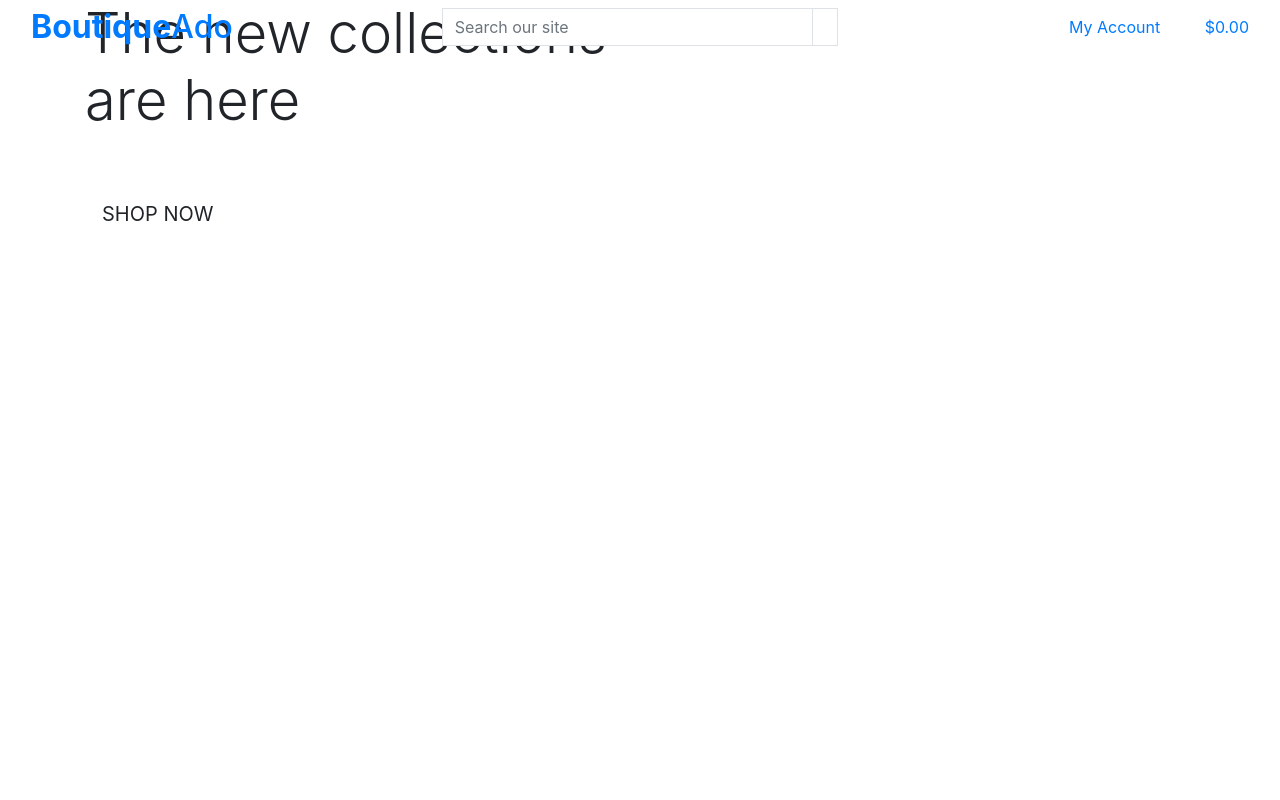
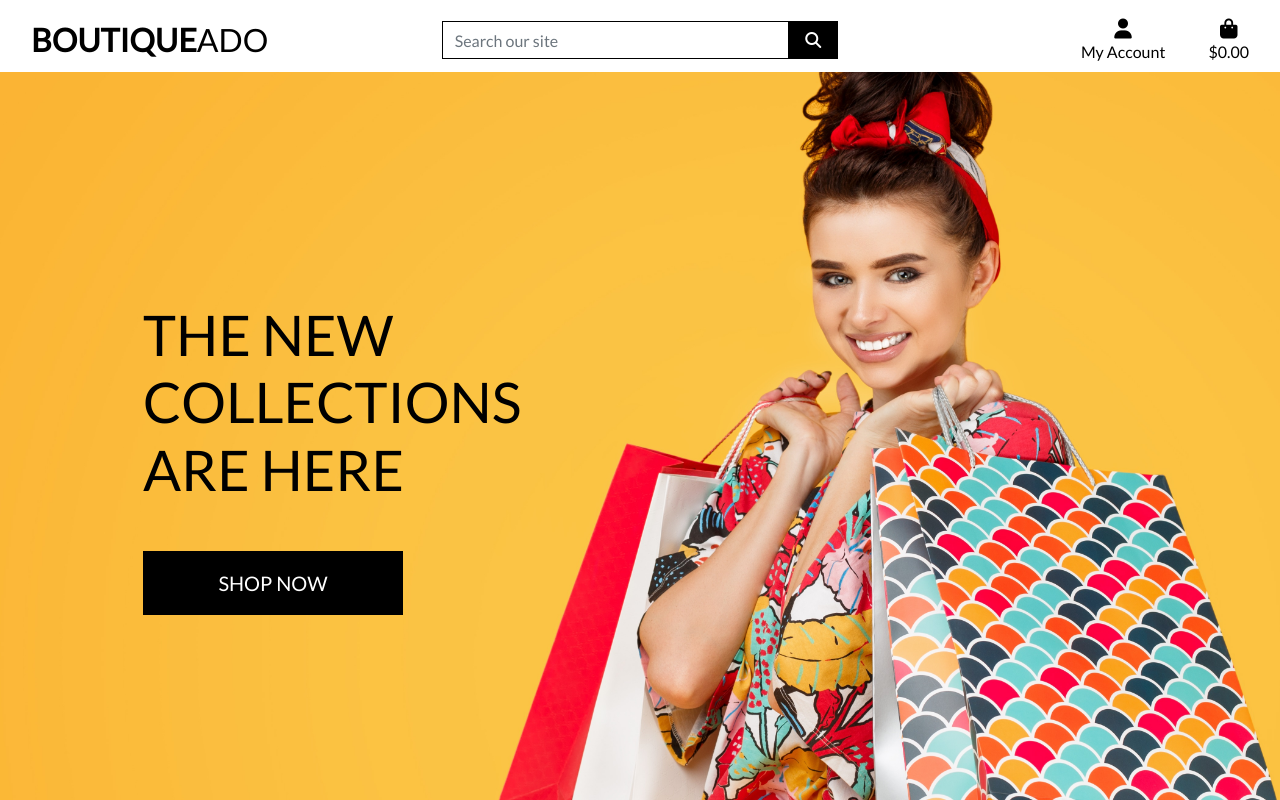
Before and after one commit to antoniog675/boutique-ado, a Django app: page / in a window 1280 px wide. Run offline with Django 3.2, Linux system fonts and the light colour scheme; some libraries are stand-ins or nearby versions.

Commit message:
Added nav bar, hero image to index.html

```diff
--- a/boutique_ado/settings.py
+++ b/boutique_ado/settings.py
@@ -105,7 +105,7 @@ WSGI_APPLICATION = 'boutique_ado.wsgi.application'
 DATABASES = {
     'default': {
         'ENGINE': 'django.db.backends.sqlite3',
-        'NAME': os.path.join(BASE_DIR / 'db.sqlite3'),
+        'NAME': os.path.join(BASE_DIR, 'db.sqlite3'),
     }
 }
 
@@ -147,6 +147,10 @@ USE_TZ = True
 # https://docs.djangoproject.com/en/3.2/howto/static-files/
 
 STATIC_URL = '/static/'
+STATICFILES_DIRS = (os.path.join(BASE_DIR, 'static'),)
+
+MEDIA_URL = '/media/'
+MEDIA_ROOT = os.path.join(BASE_DIR, 'media')
 
 # Default primary key field type
 # https://docs.djangoproject.com/en/3.2/ref/settings/#default-auto-field
--- a/boutique_ado/urls.py
+++ b/boutique_ado/urls.py
@@ -15,9 +15,11 @@ Including another URLconf
 """
 from django.contrib import admin
 from django.urls import path, include
+from django.conf import settings
+from django.conf.urls.static import static
 
 urlpatterns = [
     path('admin/', admin.site.urls),
     path('accounts/', include('allauth.urls')),
     path('', include('home.urls')),
-]
+] + static(settings.MEDIA_URL, document_root=settings.MEDIA_ROOT)
--- a/home/templates/home/index.html
+++ b/home/templates/home/index.html
@@ -11,6 +11,7 @@
 {% endblock %}
 
 {% block content %}
+
 <div class="container h-100">
     <div class="row h-100">
         <div class="col-7 col-md-6 my-auto">
--- /dev/null
+++ b/static/css/base.css
@@ -0,0 +1,81 @@
+html {
+    height: 100%;
+}
+
+body {
+    background: url('/media/homepage_background_cropped.jpg') no-repeat center center fixed;
+    background-size: cover;
+    height: calc(100vh - 164px);
+    color: #555;
+    font-family: 'Lato';
+}
+
+/* from Bulma */
+.icon {
+    align-items: center;
+    display: inline-flex;
+    justify-content: center;
+    height: 1.5rem;
+    width: 1.5rem;
+}
+
+.logo-font {
+    text-transform: uppercase;
+}
+
+.main-logo-link {
+    width: fit-content;
+}
+
+.shop-now-button {
+    background: black;
+    color: white;
+    min-width: 260px;
+}
+
+.btn-black {
+    background: black;
+    color: white;
+}
+
+.shop-now-button:hover,
+.shop-now-button:active,
+.shop-now-button:focus,
+.btn-black:hover,
+.btn-black:active,
+.btn-black:focus {
+    background: #222;
+    color: white;
+}
+
+.text-black {
+    color: #000 !important;
+}
+
+.border-black {
+    border: 1px solid black !important;
+}
+
+/* -------------------------------- Media Queries */
+
+/* Slightly larger container on xl screens */
+@media (min-width: 1200px) {
+  .container {
+    max-width: 80%;
+  }
+}
+
+/* fixed top navbar only on medium and up */
+@media (min-width: 992px) {
+    .fixed-top-desktop-only {
+        position: fixed;
+        top: 0;
+        right: 0;
+        left: 0;
+        z-index: 1030;
+    }
+
+    .header-container {
+        padding-top: 164px;
+    }
+}
--- a/templates/base.html
+++ b/templates/base.html
@@ -14,6 +14,8 @@
 
     {% block corecss %}
         <link rel="stylesheet" href="https://cdn.jsdelivr.net/npm/bootstrap@4.6.2/dist/css/bootstrap.min.css" integrity="sha384-xOolHFLEh07PJGoPkLv1IbcEPTNtaed2xpHsD9ESMhqIYd0nLMwNLD69Npy4HI+N" crossorigin="anonymous">
+        <link rel="stylesheet" href="https://fonts.googleapis.com/css2?family=Lato&display=swap">
+        <link rel="stylesheet" href="{% static 'css/base.css' %}" >
     {% endblock %}
 
     {% block extra_css %}
@@ -23,6 +25,7 @@
         <script src="https://cdn.jsdelivr.net/npm/jquery@3.5.1/dist/jquery.min.js" integrity="sha256-9/aliU8dGd2tb6OSsuzixeV4y/faTqgFtohetphbbj0=" crossorigin="anonymous"></script>
         <script src="https://cdn.jsdelivr.net/npm/popper.js@1.16.1/dist/umd/popper.min.js" integrity="sha384-9/reFTGAW83EW2RDu2S0VKaIzap3H66lZH81PoYlFhbGU+6BZp6G7niu735Sk7lN" crossorigin="anonymous"></script>
         <script src="https://cdn.jsdelivr.net/npm/bootstrap@4.6.2/dist/js/bootstrap.min.js" integrity="sha384-+sLIOodYLS7CIrQpBjl+C7nPvqq+FbNUBDunl/OZv93DB7Ln/533i8e/mZXLi/P+" crossorigin="anonymous"></script>
+        <script src="https://kit.fontawesome.com/d104fe311e.js" crossorigin="anonymous"></script>
     {% endblock %}
 
     {% block extra_js %}
@@ -34,7 +37,7 @@
   </head>
   <body>
     <header class="container-fluid fixed-top">
-      <div class="row">
+      <div id="topnav" class="row bg-white pt-lg-2 d-none d-lg-flex">
         <div class="col-12 col-lg-4 my-auto py-1 py-lg-0 text-center text-lg-left">
           <a href="{% url 'home' %}" class="nav-link main-logo-link">
             <h2 class="logo-font text-black my-0"><strong>Boutique</strong>Ado</h2>
```
Also changed, not shown: media/homepage_background_cropped.jpg (added).
